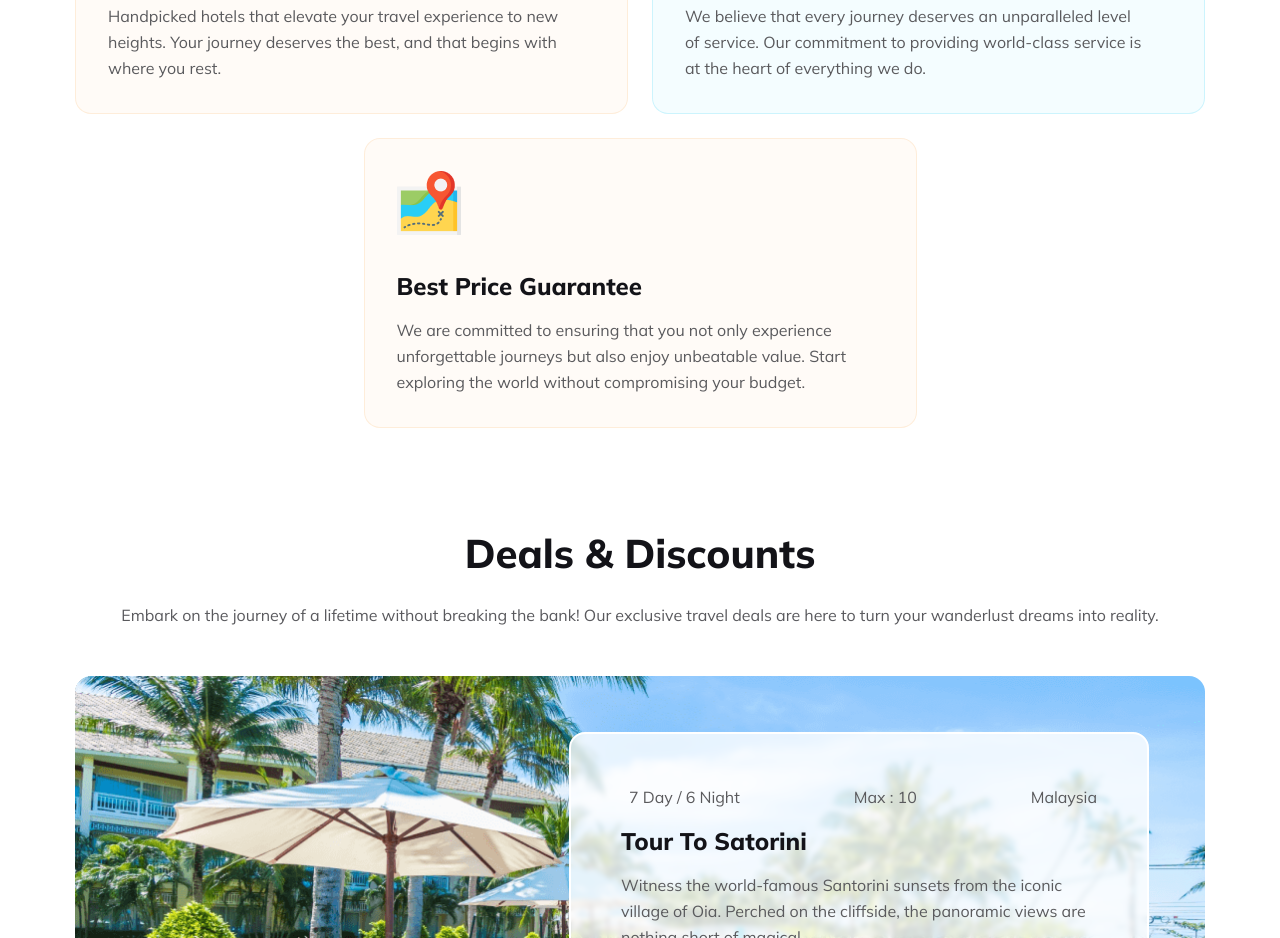
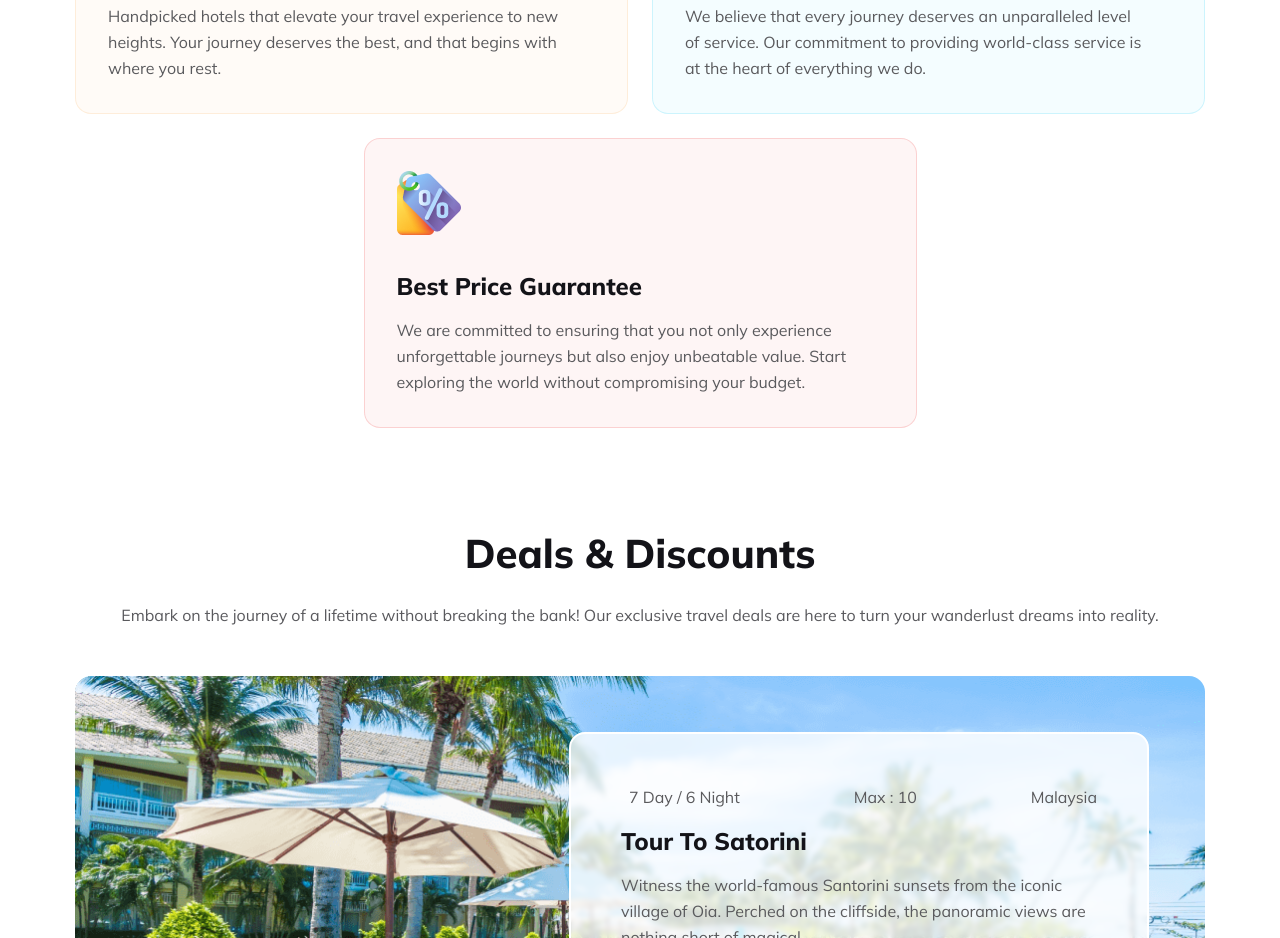
Before and after one commit to NLucky320/explore-away, a plain HTML site: page index.html in a window 1280 px wide. Shown: the part 3160-4098 px from the top of the page. Drawn offline with Linux system fonts and the light colour scheme.

Commit message:
update card color

```diff
--- a/index.html
+++ b/index.html
@@ -183,7 +183,7 @@
                             is at the heart of everything we do.</p>
                     </div>
                     <div class="single-card  Best-Price-Guarantee flx-half-ten">
-                        <img src="./Images/map 1.png" alt="">
+                        <img src="./Images/price-tag 1.png" alt="">
                         <h4>Best Price Guarantee</h4>
                         <p>We are committed to ensuring that you not only experience unforgettable journeys but also
                             enjoy unbeatable value. Start exploring the world without compromising your budget.</p>
--- a/styles/style.css
+++ b/styles/style.css
@@ -307,6 +307,10 @@ main {
 .world-class-service {
   border: 1px solid rgba(41, 206, 246, 0.2);
   background: rgba(41, 206, 246, 0.05);
+}
+.Best-Price-Guarantee {
+  border: 1px solid rgba(233, 68, 68, 0.2);
+  background: rgba(233, 68, 68, 0.05);
 }
 .single-card h4 {
   color: #131318;
```
